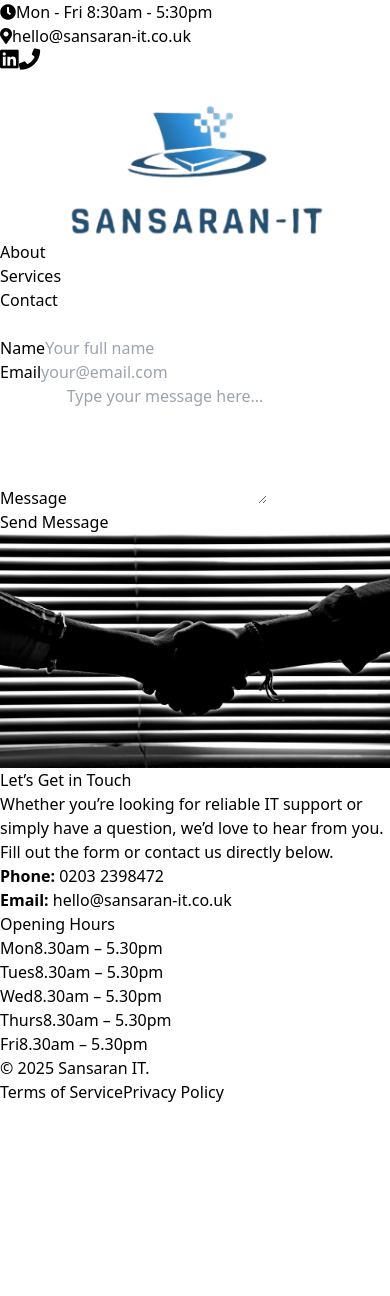
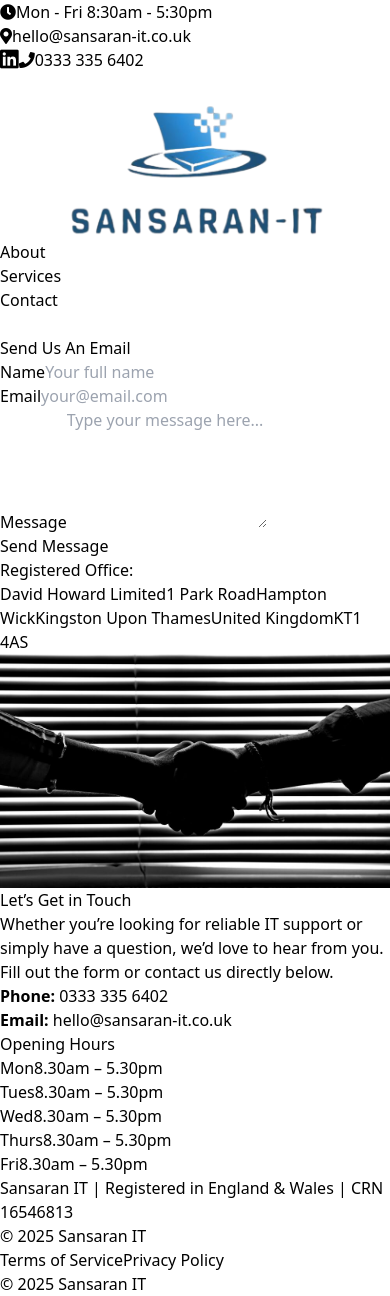
Before and after one commit to jamltg/sansaranIT, a React (Vite) app: page /contact in a window 390 px wide. Before the commit the page ends 1104 px from the top, so only its background shows below. Built offline with nearby package versions, Linux system fonts and the light colour scheme.

Commit message:
update changes in address, phone number, and also make changes in mobile parallax in homepage

```diff
--- /dev/null
+++ b/src/components/ContactAddress.jsx
@@ -0,0 +1,15 @@
+export default function ContactAddress() {
+  return (
+    <div>
+        <h3 class="font-semibold text-[#1f5175] mb-2">Registered Office:</h3>
+        <div class="flex flex-col">
+            <span>David Howard Limited</span>
+            <span>1 Park Road</span>
+            <span>Hampton Wick</span>
+            <span>Kingston Upon Thames</span>
+            <span>United Kingdom</span>
+            <span>KT1 4AS</span>
+        </div>
+    </div>
+  )
+}
--- a/src/components/ContactForm.jsx
+++ b/src/components/ContactForm.jsx
@@ -55,6 +55,7 @@
 
   return (
     <form onSubmit={handleSubmit} className="space-y-6 w-full">
+      <h2 className="text-2xl font-extrabold text-[#1f5175] mb-2">Send Us An Email</h2>
       {isSent && (
         <div className="p-4 text-green-700 bg-green-100 rounded">
           Your message has been sent successfully!
--- a/src/components/ContactInfo.jsx
+++ b/src/components/ContactInfo.jsx
@@ -2,11 +2,11 @@
 
 export default function ContactInfo() {
   return (
-    <div className="flex flex-col gap-6">
+    <div className="flex flex-col justify-between h-full gap-6">
       <img
         src={dealImage}
         alt="Contact Sansaran IT"
-        className="w-full h-auto max-h-[400px] object-cover rounded-lg shadow-md"
+        className="w-full object-cover rounded-lg shadow-md"
       />
 
       <div>
@@ -17,7 +17,7 @@
       </div>
 
       <div className="text-gray-800 space-y-1">
-        <p><strong>Phone:</strong> 0203 2398472</p>
+        <p><strong>Phone:</strong> 0333 335 6402</p>
         <p><strong>Email:</strong> hello@sansaran-it.co.uk</p>
       </div>
 
--- a/src/components/Footer.jsx
+++ b/src/components/Footer.jsx
@@ -3,14 +3,20 @@
 export default function Footer() {
   return (
     <footer className="bg-[#1f5175] text-white py-6 px-10">
-      <div className="max-w-[1200px] mx-auto flex flex-col gap-4 md:flex-row md:justify-between">
+      <div className="max-w-[1200px] mx-auto flex flex-col gap-4 lg:flex-row lg:justify-between">
         <div className="flex justify-center text-center">
-          &copy; {new Date().getFullYear()} Sansaran IT.
+          Sansaran IT | Registered in England & Wales | CRN 16546813
         </div>
         {/* Links */}
-        <div className="flex flex-col justify-center items-center gap-4 md:flex-row md:justify-between">
+        <div className="flex flex-col justify-center items-center gap-4 lg:flex-row md:justify-between">
+          <div className="hidden flex justify-center text-center lg:flex">
+            &copy; {new Date().getFullYear()} Sansaran IT
+          </div>
           <a href="/terms-of-service" className="hover:underline">Terms of Service</a>
           <Link to="/privacy-policy" className="hover:underline">Privacy Policy</Link>
+          <div className="flex justify-center text-center lg:hidden">
+            &copy; {new Date().getFullYear()} Sansaran IT
+          </div>
         </div>
       </div>
     </footer>
--- a/src/components/Parallax.jsx
+++ b/src/components/Parallax.jsx
@@ -1,10 +1,28 @@
+import { useEffect, useState } from 'react';
 import parallax from '../assets/parallax.webp';
 
 export default function Parallax() {
+  const [bgImage, setBgImage] = useState('');
+
+  useEffect(() => {
+    const updateBackground = () => {
+      if (window.innerWidth >= 500) {
+        setBgImage(`url(${parallax})`);
+      } else {
+        setBgImage('none');
+      }
+    };
+
+    updateBackground(); // run on load
+    window.addEventListener('resize', updateBackground); // run on resize
+
+    return () => window.removeEventListener('resize', updateBackground);
+  }, []);
+
   return (
     <div
-      className="relative h-[250px] bg-fixed bg-center bg-cover md:h-[325px]"
-      style={{ backgroundImage: `url(${parallax})` }}
+      className="relative h-[250px] md:h-[325px] bg-[#1f5175] md:bg-fixed md:bg-center md:bg-cover"
+      style={{ backgroundImage: bgImage }}
     >
       {/* Overlay */}
       <div className="absolute inset-0 bg-black bg-opacity-60 flex items-center justify-center">
--- a/src/components/Topbar.jsx
+++ b/src/components/Topbar.jsx
@@ -12,10 +12,16 @@
             <i className="fas fa-map-marker-alt"></i>
             <span>hello@sansaran-it.co.uk</span>
           </div>
+          {/* <div className="hidden md:flex items-center gap-2">
+            <a href="tel:03333356402" className="flex items-center gap-2 text-white hover:text-green-500">
+              <i className="fas fa-phone text-md"></i>
+              <span>0333 335 6402</span>
+            </a>
+          </div> */}
         </div>
 
         {/* Right Section: Icons */}
-        <div className="flex gap-4 items-center sm:mt-1 md:mr-0">
+        <div className="flex gap-6 items-center sm:mt-1 md:mr-0">
           <a
             href="http://linkedin.com/in/ian-withington"
             target="_blank"
@@ -24,8 +30,9 @@
           >
             <i className="fab fa-linkedin fa-lg"></i>
           </a>
-          <a href="tel:+1234567890" className="text-white hover:text-green-500">
-            <i className="fas fa-phone fa-lg"></i>
+          <a href="tel:03333356402" className="flex items-center gap-2 text-white hover:text-green-500">
+            <i className="fas fa-phone text-md"></i>
+            <span>0333 335 6402</span>
           </a>
         </div>
       </div>
--- a/src/pages/Contact.jsx
+++ b/src/pages/Contact.jsx
@@ -1,14 +1,20 @@
+import ContactAddress from '../components/ContactAddress';
 import ContactForm from '../components/ContactForm';
 import ContactInfo from '../components/ContactInfo';
 
 export default function Contact() {
   return (
     <div className="bg-white px-4 py-16 min-h-screen">
-      <div className="max-w-6xl mx-auto w-full flex flex-col-reverse md:flex-row items-start gap-12">
-        <div className="md:w-1/2 w-full">
-          <ContactForm />
+      <div className="max-w-6xl mx-auto w-full flex flex-col-reverse md:flex-row items-stretch gap-12">
+        <div className="flex flex-col-reverse justify-between gap-6 md:flex-col md:w-1/2 w-full md:py-4">
+          <div className="mb-6 md:mb-8">
+            <ContactForm />
+          </div>
+          <div className="text-gray-600">
+            <ContactAddress />
+          </div>
         </div>
-        <div className="md:w-1/2 w-full">
+        <div className="w-full md:w-1/2 md:py-4 flex flex-grow">
           <ContactInfo />
         </div>
       </div>
```
